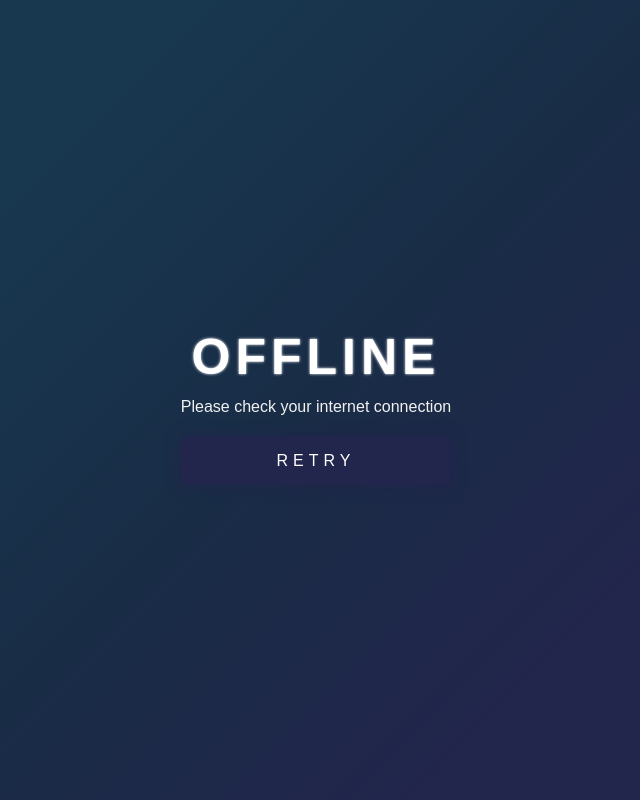
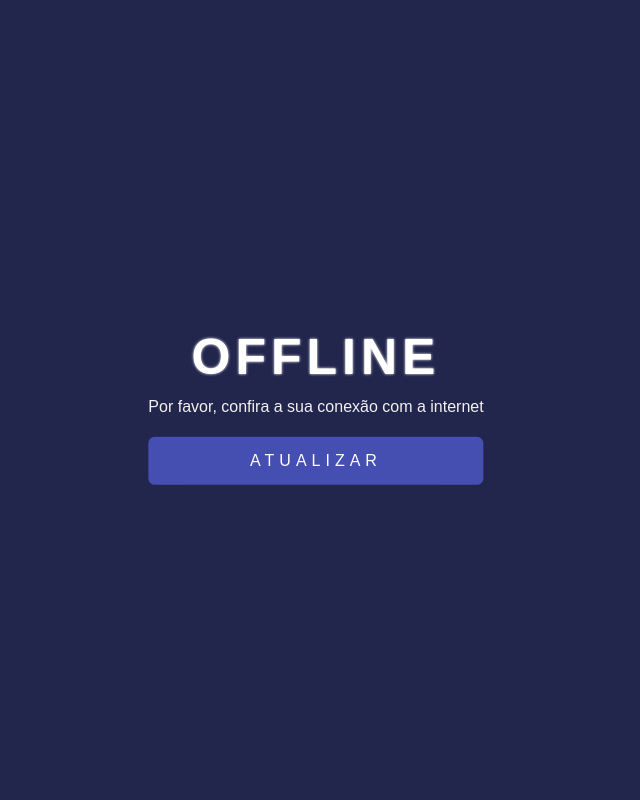
Before and after one commit to yagoraimon/weather-snap.app, a plain HTML site: page public/offline.html in a window 1280 px wide. Shown: the whole page, without its empty margins (324-964 px from the left). Drawn offline with Linux system fonts and the light colour scheme.

Commit message:
add offline page

```diff
--- a/offline.html
+++ b/public/offline.html
@@ -13,7 +13,7 @@
     display: relative;
     margin: 0;
     padding: 0;
-    background: -webkit-linear-gradient(-45deg, #183850 0, #183850 25%, #192C46 50%, #22254C 75%, #22254C 100%);
+    background-color: #22254C;
   }
   .wrapper {
     position: absolute;
@@ -47,13 +47,17 @@
     display: block;
     margin: 20px 0 0;
     padding: 15px 30px;
-    background: #22254C;
+    background: #454eb1;
     color: white;
     font-family: arial;
     letter-spacing: 5px;
     border-radius: .4rem;
     text-decoration: none;
-    box-shadow: 0 0 15px #22254C;
+  }
+
+  .button:hover {
+    transform: scale(1.05);
+    box-shadow: 0 0 30px #454eb1;
   }
   </style>
 
@@ -61,9 +65,9 @@
 <body>
     <div class="wrapper">
     <h1>OFFLINE</h1>
-    <h4>Please check your internet connection</h4>
+    <h4>Por favor, confira a sua conexão com a internet</h4>
 
-    <a href="index.html" class="button">RETRY</a>
+    <a href="../index.html" class="button">ATUALIZAR</a>
   </div>
 </body>
 </html>
--- a/public/service-worker.js
+++ b/public/service-worker.js
@@ -5,7 +5,7 @@ const CACHE = "pwabuilder-offline-page";
 importScripts('https://storage.googleapis.com/workbox-cdn/releases/5.1.2/workbox-sw.js');
 
 // TODO: replace the following with the correct offline fallback page i.e.: const offlineFallbackPage = "offline.html";
-const offlineFallbackPage = "offline.html";
+const offlineFallbackPage = "offline.html"
 
 self.addEventListener("message", (event) => {
   if (event.data && event.data.type === "SKIP_WAITING") {
```
